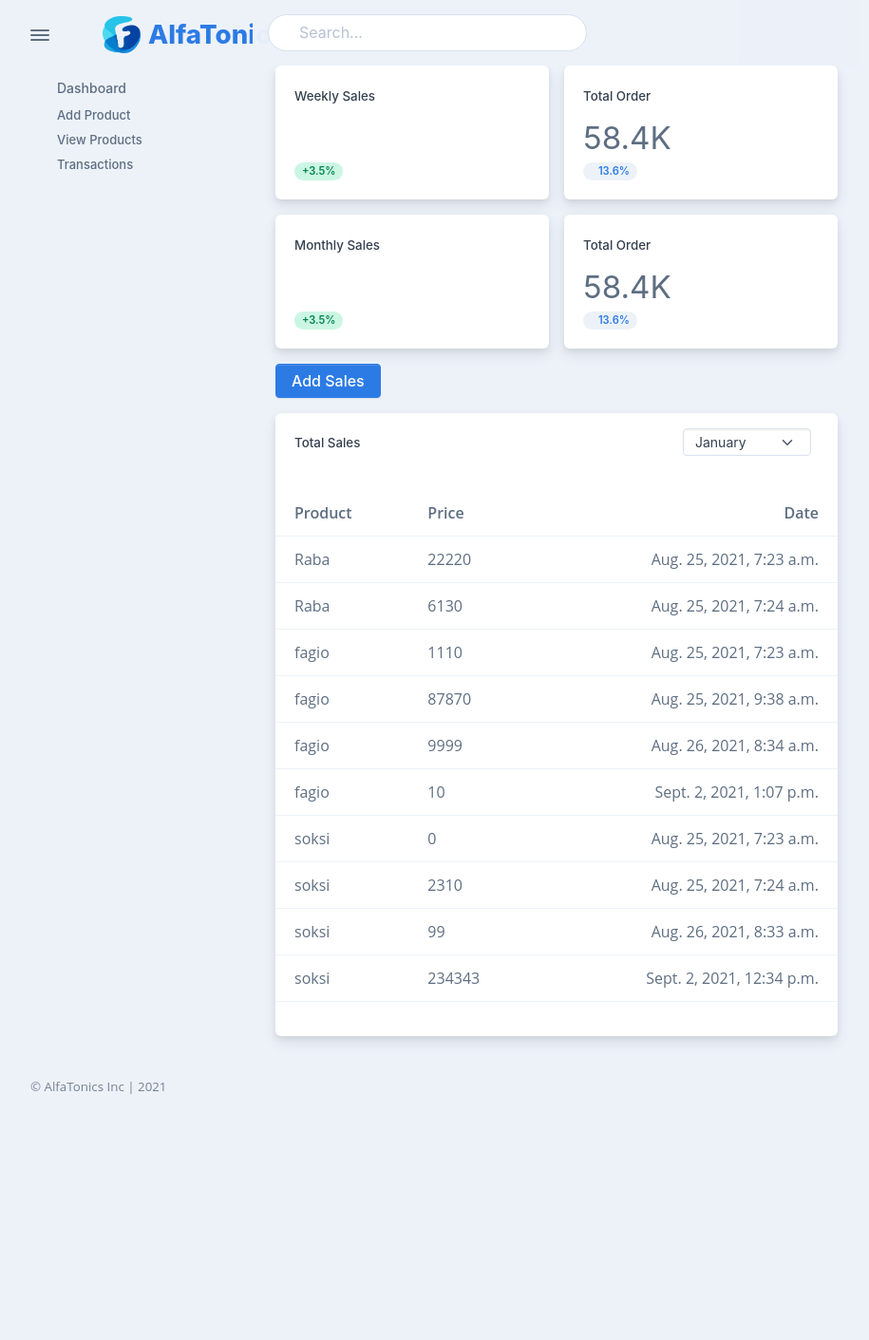
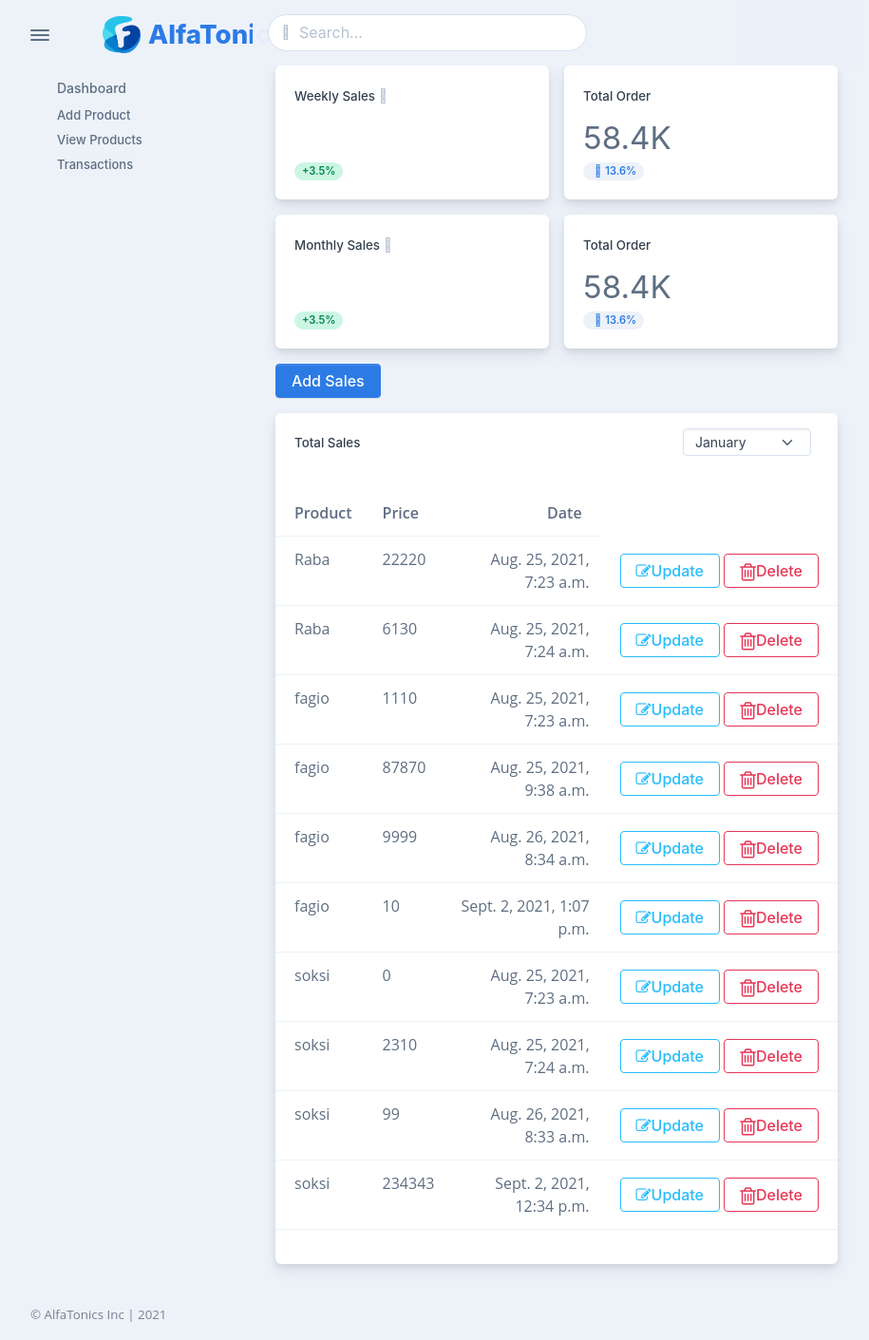
Before and after one commit to alphaking255/business_management, a Django app: page /sales in a window 1280 px wide. Shown: the whole page at 95% size, without its empty margins (54-969 px from the left). Before the commit the page ends 1152 px from the top, so only its background shows below. Run offline with Django 3.2, Linux system fonts and the light colour scheme; data comes from the database, SQL or seed files in the repository; some libraries are stand-ins or nearby versions.

Commit message:
add html

```diff
--- a/store_management/templates/store/base.html
+++ b/store_management/templates/store/base.html
@@ -29,6 +29,9 @@
     <link href="{% static 'assets/css/theme.min.css' %}" rel="stylesheet" id="style-default">
     <link href="{% static 'css/user-rtl.min.css' %}" rel="stylesheet" id="user-style-rtl">
     <link href="{% static 'css/user.min.css' %}" rel="stylesheet" id="user-style-default">
+    <link rel="stylesheet" href="https://cdnjs.cloudflare.com/ajax/libs/font-awesome/4.7.0/css/font-awesome.min.css">
+
+
 
   </head>
 
--- a/store_management/templates/transaction/sales.html
+++ b/store_management/templates/transaction/sales.html
@@ -124,7 +124,13 @@
               <tr class="btn-reveal-trigger">
                 <td> {{ sale.product_sold }} </td>
                 <td> {{ sale.price }} </td>
-                <td class="text-end"> {{ sale.date }} </td>
+                <td class="text-end"> {{ sale.date }}</td>
+                <td class="align-middle white-space-nowrap text-end">
+
+                  <a class="btn btn-outline-info" ><i class="fa fa-pencil-square-o" aria-hidden="true"></i>Update</a>
+                  <button class="btn btn-outline-danger" type="submit"><i class="fa fa-trash-o fa-lg"></i>Delete</button>
+
+                </td>
               </tr>
             </tbody>
             {% endfor %}
--- a/store_management/transaction/urls.py
+++ b/store_management/transaction/urls.py
@@ -1,12 +1,14 @@
 from django.conf.urls import url, include
 from django.urls import path
 from rest_framework import routers
-from transaction.views import SaleCreateView, SalesList, SalesDetail
+from transaction.views import SaleCreateView, SaleDeleteView, SaleUpdateView, SalesList, SalesDetail
 from django.contrib import admin
 
 
 urlpatterns = [
     path('sales', SalesList.as_view(), name='sales'),
     path('sales/<pk>/', SalesDetail.as_view(), name='sale-detail'),
-    path('sales/add', SaleCreateView.as_view(), name = 'add-sales')
+    path('sales/add', SaleCreateView.as_view(), name = 'add-sales'),
+    # path('sales/<pk>/', SaleUpdateView.as_view(), name= 'update-sales'),
+    path('sales/<pk>/', SaleDeleteView.as_view(), name= 'delete-sales'),
 ]
--- a/store_management/transaction/views.py
+++ b/store_management/transaction/views.py
@@ -3,7 +3,7 @@ from transaction.models import Sales, Purchases
 from rest_framework.response import Response
 from django.shortcuts import get_object_or_404, render
 from rest_framework.views import APIView
-from django.views.generic.edit import CreateView
+from django.views.generic.edit import CreateView, UpdateView, DeleteView
 from rest_framework.renderers import TemplateHTMLRenderer
 
 from transaction.serializers import SalesSerializers, PurchasesSerializers
@@ -45,6 +45,15 @@ class SaleCreateView(CreateView):
     template_name = 'transaction/sale_create.html'
 
 
+class SaleUpdateView(UpdateView):
+    model = Sales
+    fields = ['product_sold','price','quantity']
+    template_name = 'transaction/sales.html'
+
+
+class SaleDeleteView(DeleteView):
+    model = Sales
+    success_url = 'transaction:delete-sales'
 
 
 #Purchases Views
```
